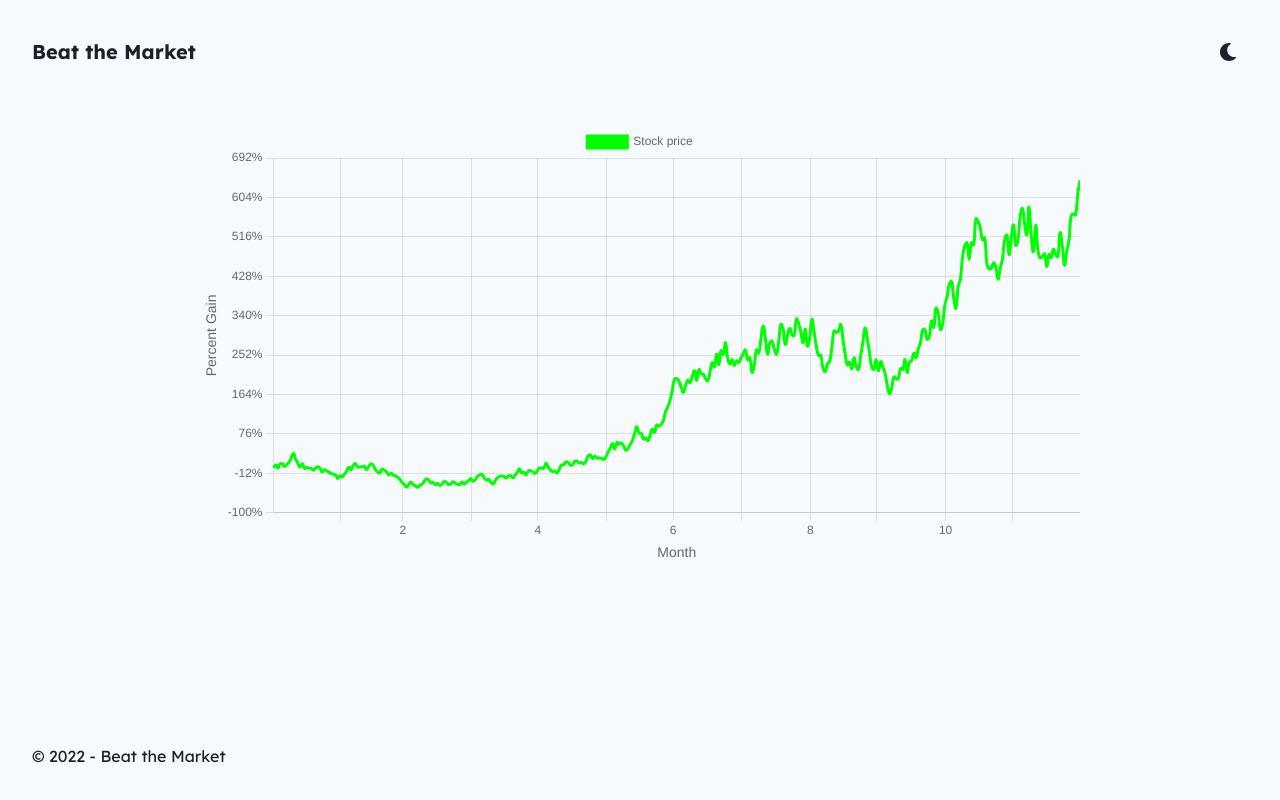
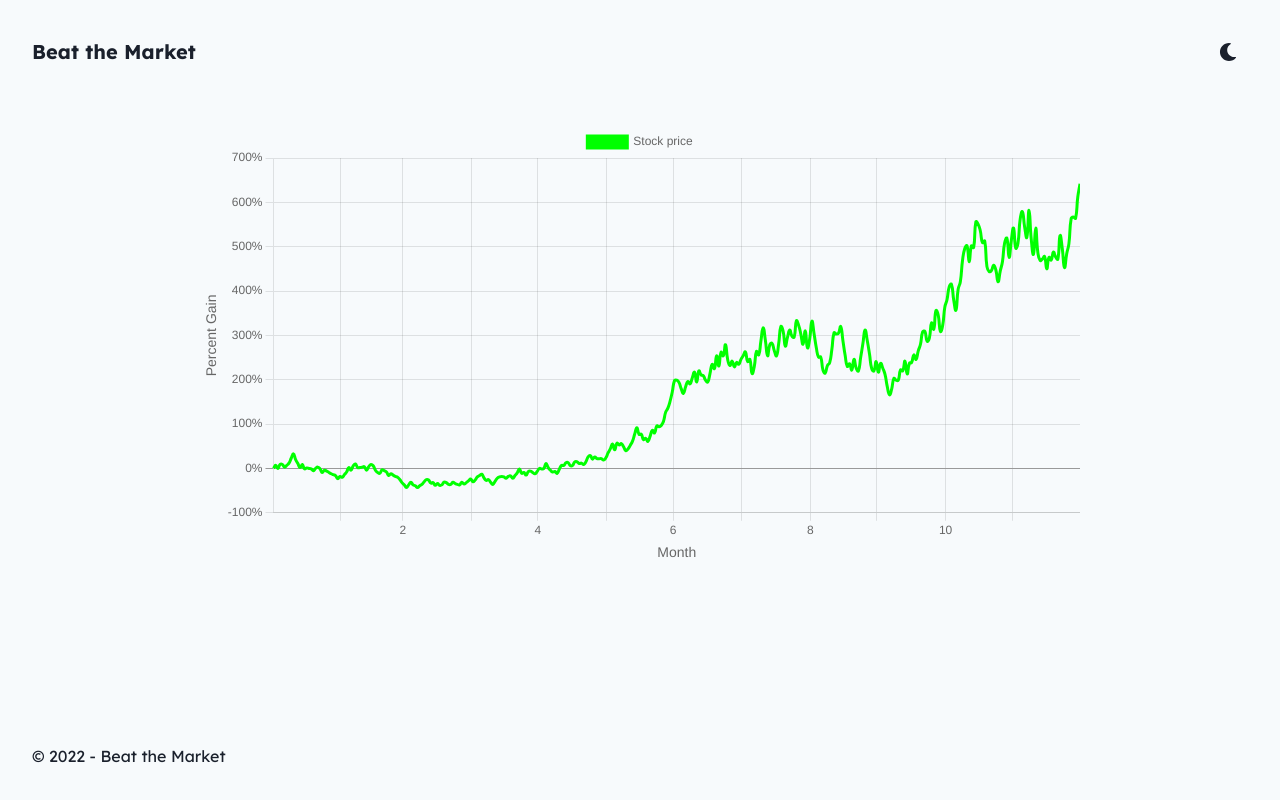
Before and after one commit to butasebi/BeatTheMarket, a React (Create React App) app in the folder front/: page / in a window 1280 px wide. Built offline with nearby package versions, Linux system fonts and the light colour scheme.

Commit message:
feat: highlight line at y=0
So it's obvious how much you won / lost.

```diff
--- a/front/src/components/game/EvolutionChart.jsx
+++ b/front/src/components/game/EvolutionChart.jsx
@@ -27,11 +27,18 @@ ChartJS.register(
   Legend,
 );
 
+function priceToRelativePercentGain(price, startPrice) {
+  return ((price - startPrice) / startPrice * 100).toFixed(0);
+}
+
 function prepareRawData(rawData) {
   const data = { datasets: [] };
   data.datasets.push({
     label: 'Stock price',
-    data: rawData.map(item => ({ x: item.date, y: item.price })),
+    data: rawData.map(item => ({
+      x: item.date,
+      y: priceToRelativePercentGain(item.price, rawData[0].price),
+    })),
     borderColor: 'lime',
     backgroundColor: 'lime',
     pointRadius: 0,
@@ -81,9 +88,15 @@ function getOptions(startPrice, dataTimeInterval) {
         },
       },
       y: {
+        grid: {
+          color: (context) => {
+            return context.tick.value === 0 ? '#999' : 'rgba(0, 0, 0, 0.1)';
+          },
+        },
         ticks: {
+          beginAtZero: true,
           callback: (value) => {
-            return ((value - startPrice) / startPrice * 100).toFixed(0) + '%';
+            return `${value}%`;
           },
         },
         title: {
```
